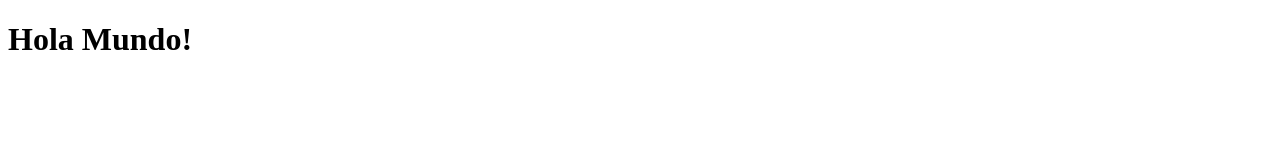
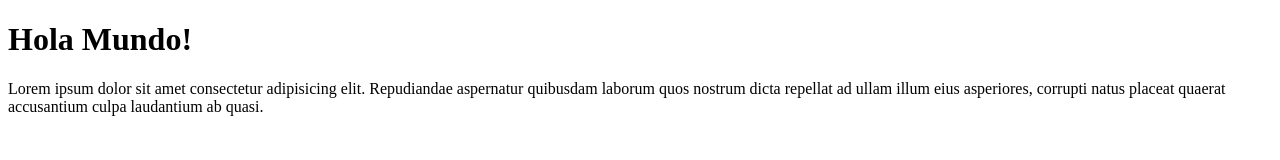
Before and after one commit to testdami555/testmartesyjuevesm, a plain HTML site: page index.html in a window 1280 px wide. Drawn offline with Linux system fonts and the light colour scheme.

```diff
--- a/index.html
+++ b/index.html
@@ -7,5 +7,6 @@
 </head>
 <body>
     <h1>Hola Mundo!</h1>
+    <p>Lorem ipsum dolor sit amet consectetur adipisicing elit. Repudiandae aspernatur quibusdam laborum quos nostrum dicta repellat ad ullam illum eius asperiores, corrupti natus placeat quaerat accusantium culpa laudantium ab quasi.</p>
 </body>
 </html>
```
